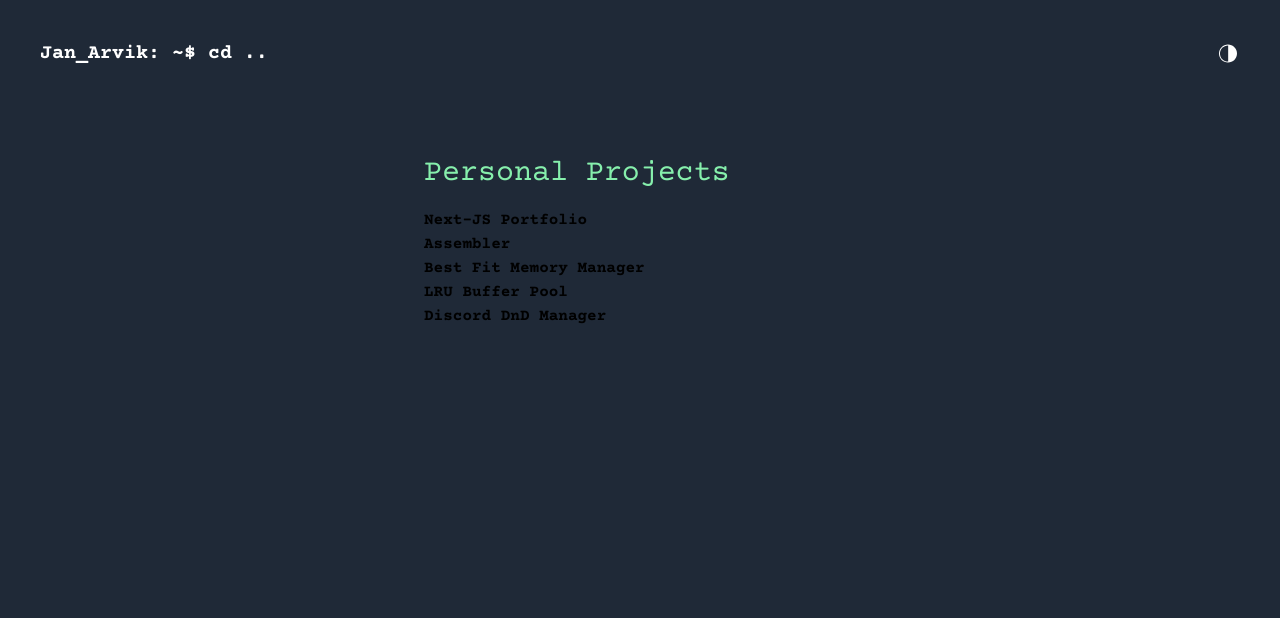
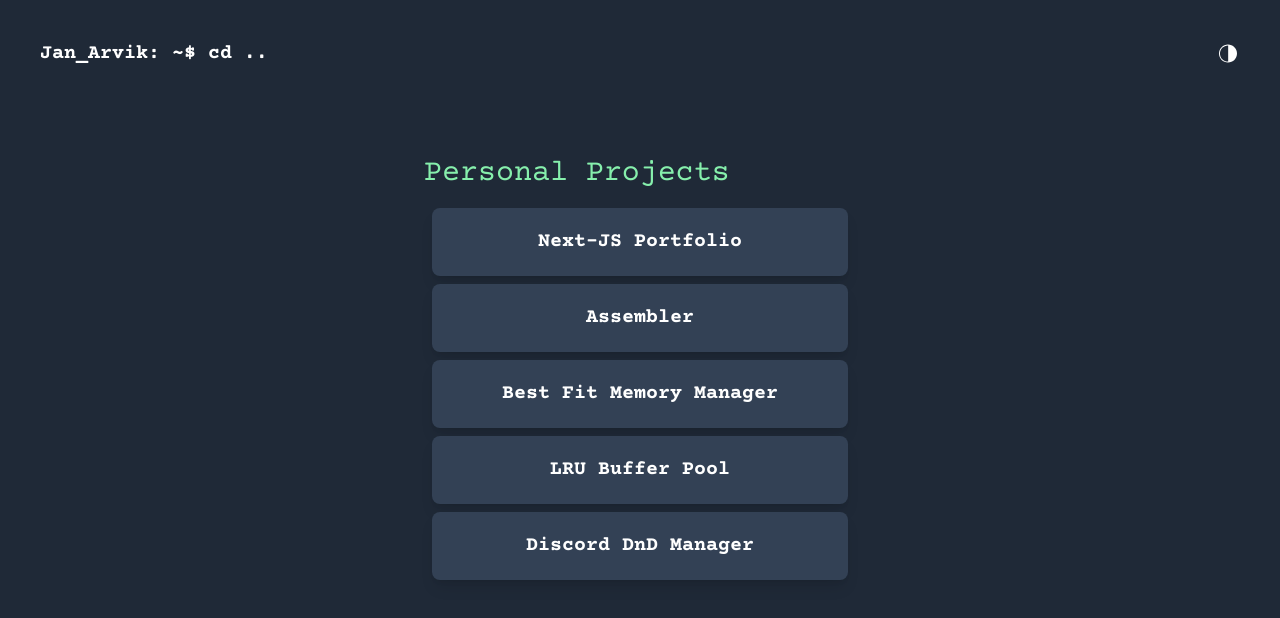
Before and after one commit to Skumbl/NextJS-React-Portfolio, a Next.js app: page /projects in a window 1280 px wide. Shown: the top 618 px of the page. Built offline with nearby package versions, Linux system fonts and the light colour scheme.

Commit message:
added basic tiling

```diff
--- a/pages/projects.js
+++ b/pages/projects.js
@@ -38,14 +38,13 @@ export default function project() {
                     </div>
                 </section>
 
-                <section className='max-w-md m-auto px-2 bg-white dark:bg-gray-800 font-courierBold'>
-                    <div className=''>Next-JS Portfolio</div>
-                    <div>Assembler</div>
-                    <div>Best Fit Memory Manager</div>
-                    <div>LRU Buffer Pool</div>
-                    <div>Discord DnD Manager</div>
+                <section className='max-w-md m-auto px-2 bg-white dark:bg-gray-800 font-courierBold text-center'>
+                    <div className='text-xl text-black dark:text-white p-5 m-2 dark:bg-slate-700 shadow-lg rounded-lg'>Next-JS Portfolio</div>
+                    <div className='text-xl text-black dark:text-white p-5 m-2 dark:bg-slate-700 shadow-lg rounded-lg'>Assembler</div>
+                    <div className='text-xl text-black dark:text-white p-5 m-2 dark:bg-slate-700 shadow-lg rounded-lg'>Best Fit Memory Manager</div>
+                    <div className='text-xl text-black dark:text-white p-5 m-2 dark:bg-slate-700 shadow-lg rounded-lg'>LRU Buffer Pool</div>
+                    <div className='text-xl text-black dark:text-white p-5 m-2 dark:bg-slate-700 shadow-lg rounded-lg'>Discord DnD Manager</div>
                 </section>
-
 
             </main>
         </div>
```
